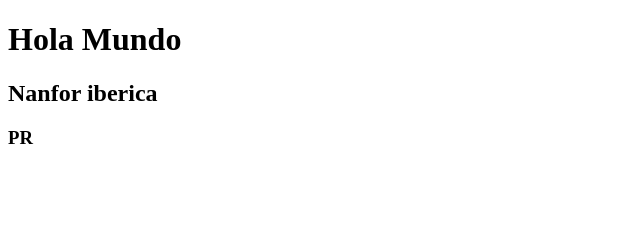
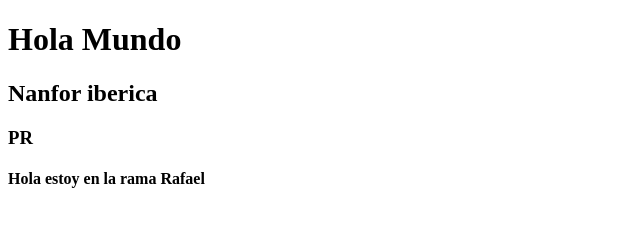
Before and after one commit to rafaelnanfor/CursoNanforGit, a plain HTML site: page index.htm in a window 1280 px wide. Shown: the whole page, without its empty margins (0-640 px from the left). Drawn offline with Linux system fonts and the light colour scheme.

Commit message:
Update index.htm
desde una tercera rama

```diff
--- a/index.htm
+++ b/index.htm
@@ -12,6 +12,7 @@
     <h1>Hola Mundo</h1>
     <h2>Nanfor iberica</h2>
     <h3>PR</h3>
+    <h4>Hola estoy en la rama Rafael</h4>
 </body>
 
 </html>
```
